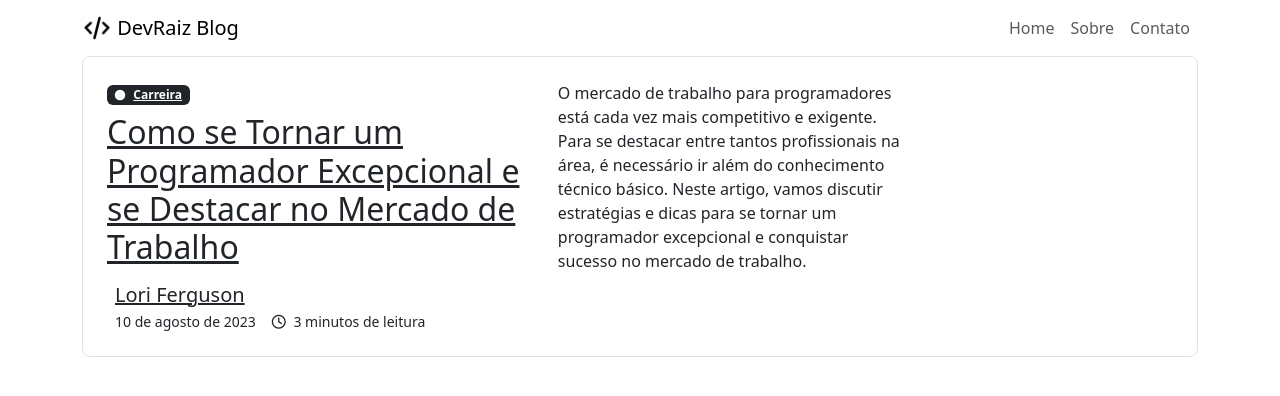
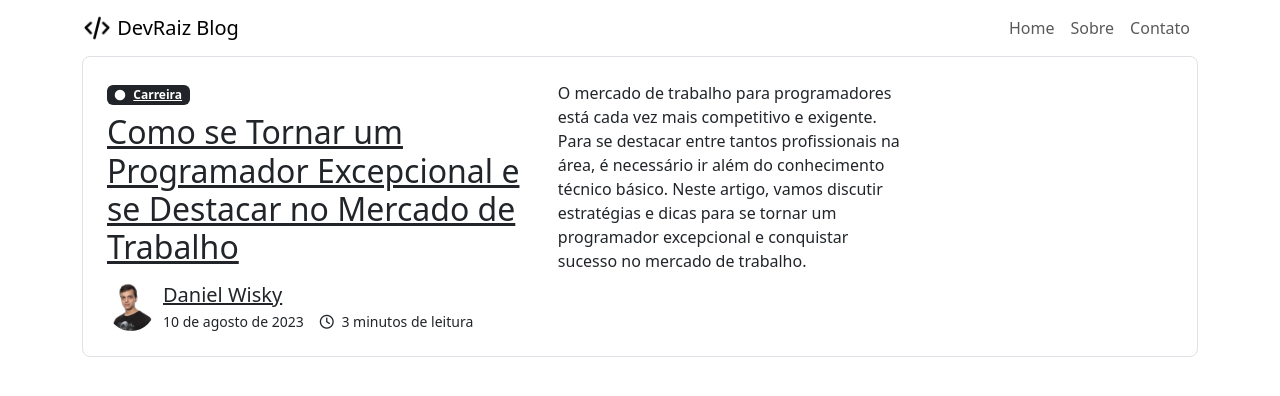
Before and after one commit to raiz-developer/raiz-developer.github.io, a Jekyll site: the page built from index.html, in a window 1280 px wide. Shown: the top 396 px of the page. Built offline with Jekyll 4.4.1, drawn with Linux system fonts in a browser that asks for light colours.

Commit message:
(feat): add author

```diff
--- a/_config.yml
+++ b/_config.yml
@@ -17,6 +17,29 @@ lang: pt-BR
 sass:
   style: compressed
 
+# authors
+authors:
+  - id: danielwisky
+    name: "Daniel Wisky"
+    email: "daniel-ddw@hotmail.com"
+    bio: "Desenvolvedor de Software"
+    avatar: "/assets/img/authors/danielwisky.jpg"
+    social:
+      - name: "GitHub"
+        url: "https://github.com/danielwisky"
+        icon: "fab fa-github"
+      - name: "LinkedIn"
+        url: "https://www.linkedin.com/in/danielwisky"
+        icon: "fab fa-linkedin"
+  - id: tiagojose
+    name: "Tiago José"
+    email: ""
+    bio: "Desenvolvedor de Software"
+    avatar: "/assets/img/authors/tiagojose.jpg"
+    social:
+      - name: "GitHub"
+        url: ""
+
 # plugins
 plugins:
   - jekyll-paginate
--- a/_includes/navbar.html
+++ b/_includes/navbar.html
@@ -12,9 +12,9 @@
 
         <div class="collapse navbar-collapse" id="navbarCollapse">
             <ul class="navbar-nav navbar-nav-scroll ms-auto">
-                <li class="nav-item"><a class="nav-link" href="{{'/' | relative_url }}">Home</a></li>
-                <li class="nav-item"><a class="nav-link" href="{{'/sobre' | relative_url }}">Sobre</a></li>
-                <li class="nav-item"><a class="nav-link " href="{{'/contato' | relative_url }}">Contato</a></li>
+                <li class="nav-item"><a class="nav-link" href="{{ '/' | relative_url }}">Home</a></li>
+                <li class="nav-item"><a class="nav-link" href="{{ '/sobre' | relative_url }}">Sobre</a></li>
+                <li class="nav-item"><a class="nav-link " href="{{ '/contato' | relative_url }}">Contato</a></li>
             </ul>
         </div>
     </div>
--- a/_includes/post-item.html
+++ b/_includes/post-item.html
@@ -3,17 +3,18 @@
         <div class="col-lg-5">
             {% assign tags = post.tags | sort_natural %}
             {% for tag in tags %}
-                <a href="#" class="badge bg-dark mb-2"><i class="fas fa-circle me-2 small fw-bold"></i>{{ tag }}</a>
+            <a href="#" class="badge bg-dark mb-2"><i class="fas fa-circle me-2 small fw-bold"></i>{{ tag }}</a>
             {% endfor %}
             <h2 class="card-title">
                 <a href="{{ post.url | absolute_url }}" class="btn-link text-reset stretched-link">{{ post.title | strip_html }}</a>
             </h2>
             <div class="d-flex align-items-center position-relative mt-3">
+                {% assign author = site.authors | find: "id", post.author %}
                 <div class="avatar me-2">
-
+                    <img class="avatar-img rounded-circle" src="{{ author.avatar }}" alt="{{ author.name }}">
                 </div>
                 <div>
-                    <h5 class="mb-1"><a href="#" class="stretched-link text-reset btn-link">Lori Ferguson</a></h5>
+                    <h5 class="mb-1"><a href="{{ '/authors/', author.id | relative_url | append: author.id }}" class="stretched-link text-reset btn-link">{{ author.name }}</a></h5>
                     <ul class="nav align-items-center small">
                         <li class="nav-item me-3">{% include date-pt-BR.html date = post.date %}</li>
                         <li class="nav-item"><i class="far fa-clock me-1"></i>{% include reading-time.html content=post.content %}</li>
--- /dev/null
+++ b/_sass/_avatar.scss
@@ -0,0 +1,16 @@
+//
+// Avatar
+//
+
+.avatar {
+  height: 3rem;
+  width: 3rem;
+  position: relative;
+  display: inline-block !important;
+}
+
+.avatar-img {
+  width: 100%;
+  height: 100%;
+  object-fit: cover;
+}
--- /dev/null
+++ b/_sass/_utilities.scss
@@ -0,0 +1,3 @@
+.me-2 {
+    margin-right: 0.5rem !important;
+}
--- a/assets/css/style.scss
+++ b/assets/css/style.scss
@@ -1,3 +1,6 @@
 ---
 # Only the main Sass file needs front matter (the dashes are enough)
 ---
+
+@import 'utilities';
+@import 'avatar';
```
Also changed, not shown: _posts/2023-08-10-como-se-tornar-programador-destacar-mercado-trabalho.md (+1 -2 lines), assets/img/authors/danielwisky.jpg (added).
